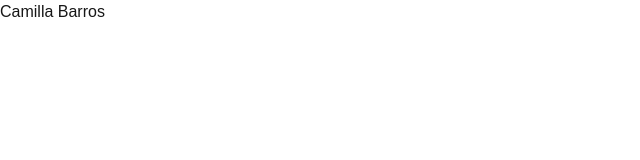
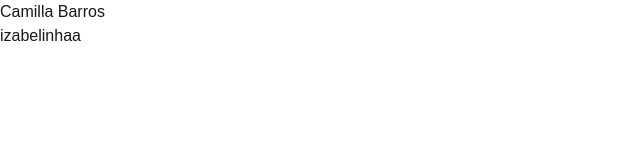
Before and after one commit to softexrecifepe/PI-MASCOTS-TURMA-09-EQUIPE-01, a Next.js app: page / in a window 1280 px wide. Shown: the top 160 px of the page, without its empty margins (0-640 px from the left). Built offline with nearby package versions, Linux system fonts and the light colour scheme.

Commit message:
testando

```diff
--- a/src/app/page.tsx
+++ b/src/app/page.tsx
@@ -4,6 +4,7 @@ export default function Home() {
   return (
     <div>
       <h1>Camilla Barros</h1>
+      <h1>izabelinhaa</h1>
     </div>
   );
 }
```
